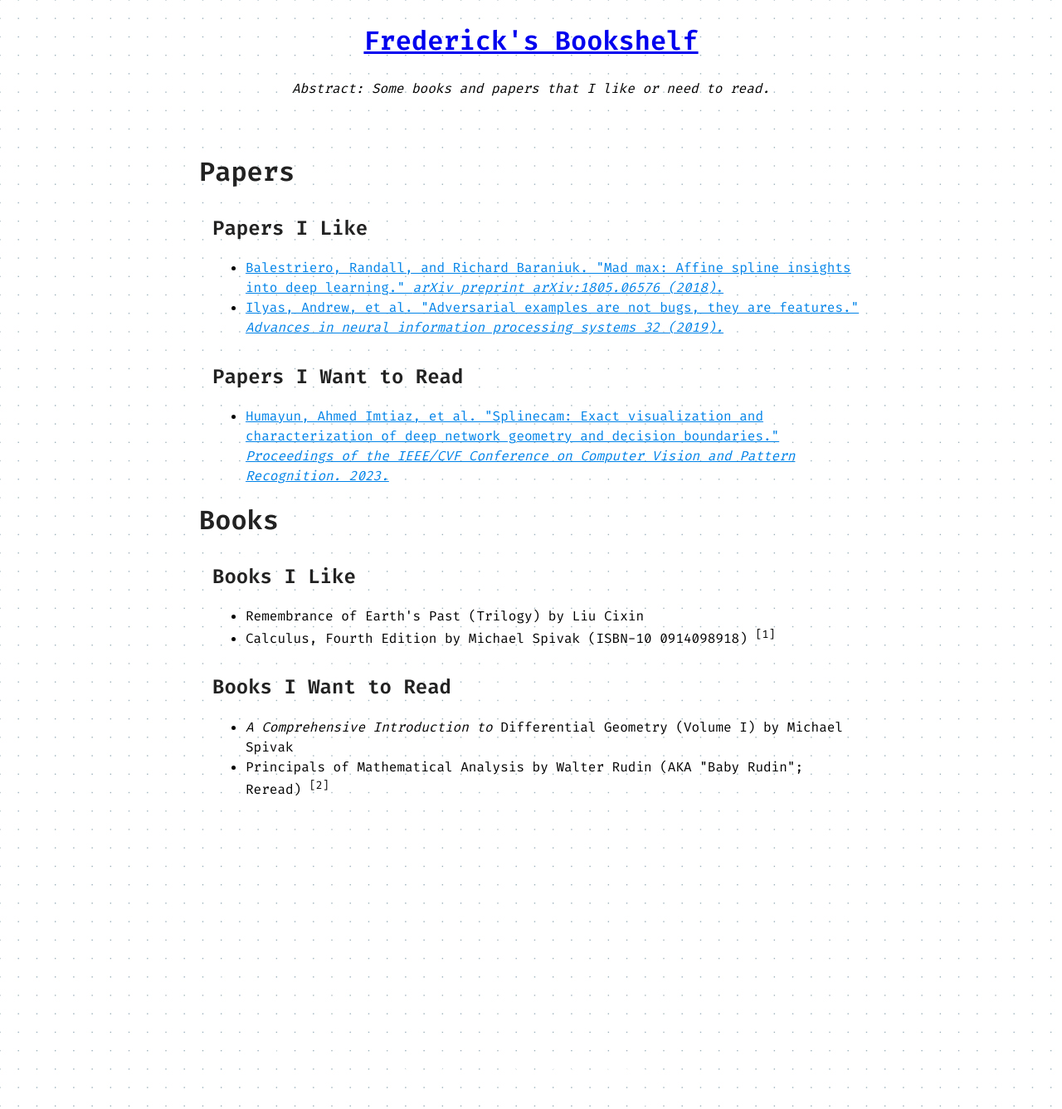
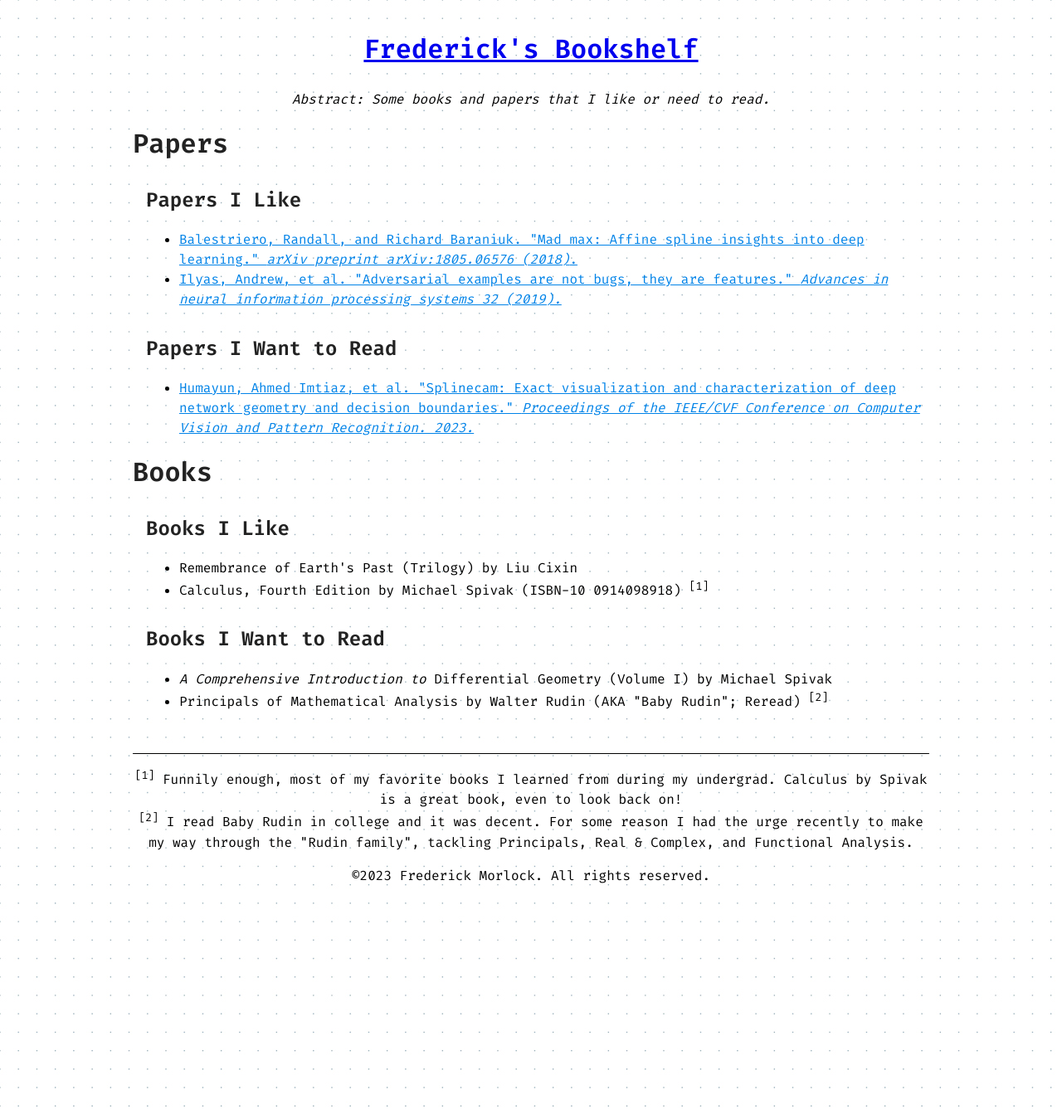
Before and after one commit to FrederickGeek8/freddy.us, a Jekyll site: the page built from bookshelf.html, in a window 1280 px wide. Shown: the whole page at 83% size. Built offline with Jekyll 4.4.1, drawn with Linux system fonts in a browser that asks for light colours.

Commit message:
Fix responsiveness on mobile (what are all these CSS files???)

```diff
--- a/_layouts/post.html
+++ b/_layouts/post.html
@@ -16,7 +16,7 @@
     </div>
     <div class="spacer">Abstract:&nbsp;<a>{{ page.description }}</a></div>
     <div class="container">{{ content }}</div>
-    <div class="footer" style="text-align: center">
+    <div id="footer" style="text-align: center">
       <p>
         Copyright &copy;
         <script>
--- a/assets/css/main.scss
+++ b/assets/css/main.scss
@@ -16,21 +16,19 @@
   background-color: white;
   background: url(../../dot-grid.png);
   font-family: "Fira Code", ui-monospace, monospace;
-  font-size: 16px;
+  // font-size: 16px;
   line-height: 1.5;
 }
 
 .navigation {
   width: 100%;
-  height: 50px;
   padding: 10px 0;
-  z-index: 10;
 }
 
 #title {
-  position: absolute;
-  top: 25px;
-  width: 100%;
+  position: relative;
+  margin-top: 25px;
+  max-width: 100%;
   text-align: center;
   font-size: 2em;
   font-weight: 800;
@@ -44,13 +42,14 @@
 }
 
 .spacer {
-  display: table;
+  // display: table;
+  display: block;
   text-align: center;
   margin: 0 auto;
   max-width: 800px;
   padding-left: 0.5em;
   padding-right: 0.5em;
-  margin-top: 25px;
+  margin-top: 15px;
   margin-bottom: 15px;
   // font-size: 2em;
   // font-weight: 200;
@@ -58,11 +57,11 @@
   // height: 100px;
 }
 
-.spacer a {
-  display: table-cell;
-  vertical-align: middle;
-  text-align: justify;
-}
+// .spacer a {
+//   // display: table-cell;
+//   vertical-align: middle;
+//   text-align: justify;
+// }
 
 #avalink {
   display: block;
@@ -79,22 +78,16 @@
 }
 
 .container,
-.footer {
-  margin: 0 auto;
-  max-width: 800px;
+#footer {
+  width: 75%;
+  margin: auto;
   // background: white;
-  padding: 2em 2em 0;
+  // padding: 2em 2em 0;
 }
 
-.container:after {
-  content: "";
-  display: block;
-}
-
-.container:after,
-.footer {
-  color: white;
-  height: 142px;
+#footer {
+  margin-top: 50px;
+  border-top: black 1px solid;
 }
 
 .container h1,
@@ -139,6 +132,32 @@
   margin-left: 1em;
 }
 
+@media (max-width: 500px) {
+  .container {
+    width: 85%;
+  }
+  img {
+    width: 250px;
+    height: 250px;
+  }
+  #nav > li {
+    padding: 10px;
+  }
+}
+
+@media (max-width: 360px) {
+  .container {
+    width: 90%;
+  }
+  img {
+    width: 150px;
+    height: 150px;
+  }
+  #nav > li {
+    padding: 5px;
+  }
+}
+
 @keyframes colorize {
   0% {
     -webkit-filter: grayscale(100%);
--- a/bookshelf.html
+++ b/bookshelf.html
@@ -83,7 +83,7 @@
         </ul>
       </div>
     </div>
-    <div class="footer" style="text-align: center">
+    <div id="footer" style="text-align: center">
       <p>
         <sup>[1]</sup> Funnily enough, most of my favorite books I learned from
         during my undergrad. Calculus by Spivak is a great book, even to look
@@ -93,13 +93,13 @@
         reason I had the urge recently to make my way through the "Rudin family",
         tackling Principals, Real & Complex, and Functional Analysis.
       </p>
-      <p>
-        Copyright &copy;
-        <script>
-          document.write(new Date().getFullYear());
-        </script>
-        Frederick Morlock. All rights reserved.
-      </p>
+      <p id="copyright"></p>
     </div>
+    <script>
+      document.getElementById("copyright").innerHTML =
+        "&copy;" +
+        new Date().getFullYear() +
+        " Frederick Morlock. All rights reserved.";
+    </script>
   </body>
 </html>
--- a/index.html
+++ b/index.html
@@ -239,10 +239,10 @@
       </ul>
     </div>
     <div id="footer" style="text-align: center">
-      <p></p>
+      <p id="copyright"></p>
     </div>
     <script>
-      document.getElementById("footer").innerHTML =
+      document.getElementById("copyright").innerHTML =
         "&copy;" +
         new Date().getFullYear() +
         " Frederick Morlock. All rights reserved.";
```
Also changed, not shown: assets/css/styles.scss (+46 -62 lines), style.css (+12 -7 lines).
